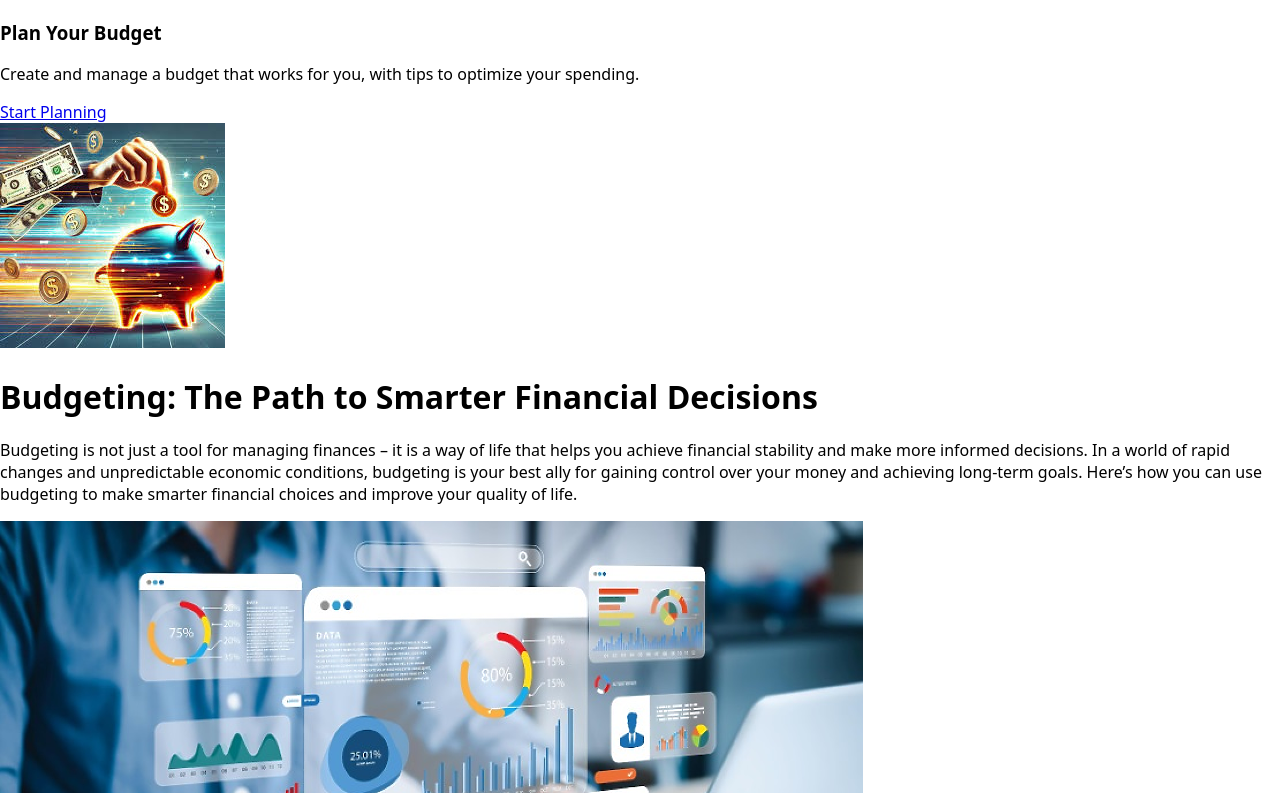
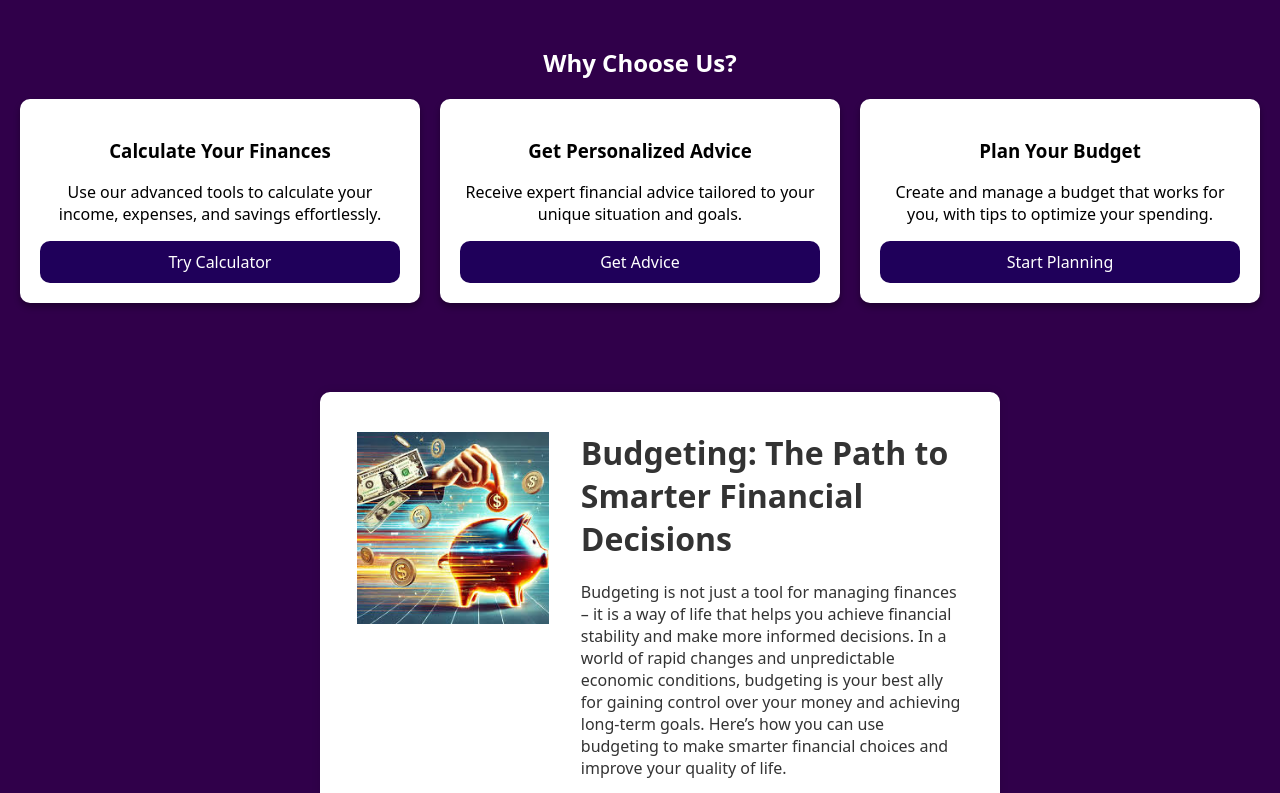
Before and after one commit to YavorPenev/Legends_HackTUES11, a React app in the folder Frontend/: page / in a window 1280 px wide. Shown: the part 1307-2100 px from the top of the page. Built offline with nearby package versions, Linux system fonts and the light colour scheme; the HTML template or start-up script is replaced by a standard one.

Commit message:
somewhat working main page now

```diff
--- a/Frontend/src/calculator.jsx
+++ b/Frontend/src/calculator.jsx
@@ -1,6 +1,17 @@
 import React, { useState } from "react";
 import { BrowserRouter as Router, Route, Routes } from "react-router";
 import "./styles/calculator.css";
+
+function Util() {
+  useEffect(() => {
+      const button = document.getElementById('themebutton');
+      if (button) {
+          button.className = 'main_buttons';
+      }
+  }, []);
+
+  return null;
+}
 
 function Calc(loan, interest, months) {
   const minterest = interest / 100 / 12;
--- a/Frontend/src/main.jsx
+++ b/Frontend/src/main.jsx
@@ -2,9 +2,11 @@ import { StrictMode } from 'react';
 import { createRoot } from 'react-dom/client';
 import React, { useState, useEffect } from 'react';
 import { BrowserRouter as Router, Routes, Route } from "react-router";
+import Carousel from './parts/carousel';
 import ThemeChange from './parts/ThemeChange';
 import Calculator from './calculator';
 import Login from './login';
+import "./styles/index.css";
 import "./styles/themestyles.css";
 
 function toggleMenu() {
@@ -56,10 +58,12 @@ function Main() {
                         ☰&nbsp;Menu
                     </button>
 
+
                     <div className="element" id="side-menu">
                         <button className="close-button" id="closebutton" onClick={toggleMenu}>
                             ✖
                         </button>
+
                         <div className="menu-content">
                             <button className="menu-item element_buttons">
                                 <a href="/calcPage" id="buttonlink">Loan Calculator</a>
@@ -69,6 +73,7 @@ function Main() {
                             <button className="menu-item element_buttons">Contacts</button>
                         </div>
                     </div>
+                    <ThemeChange/>
 
                     <div className="logo">
                         <img alt="Logo" src="logo.png" />
@@ -96,6 +101,8 @@ function Main() {
             </header>
 
             <a className="element_buttons" id="aibutton">AI</a>
+
+            <Carousel/>
 
             <div id="carousel-flex">
                 <div className="element" id="carousel-box"></div>
@@ -232,7 +239,7 @@ function App() {
         <Router>
             <Routes>
                 <Route path="/" element={<Main />} />
-                <Route path="/calcPage" element={<Calculator />} />
+                <Route path="/calculator" element={<Calculator />} />
                 <Route path="/login" element={<Login />} />
             </Routes>
         </Router>
--- a/Frontend/src/parts/carousel.jsx
+++ b/Frontend/src/parts/carousel.jsx
@@ -1,3 +1,9 @@
+import { StrictMode } from 'react';
+import { createRoot } from 'react-dom/client';
+import React, { useState, useEffect } from 'react';
+import { BrowserRouter as Router, Routes, Route } from "react-router";
+import "../styles/index.css";
+
 function Carousel() {
     const [slideIndex, setSlideIndex] = useState(0);
 
--- a/Frontend/src/styles/containers.css
+++ /dev/null
@@ -1,98 +0,0 @@
-body {
-    font-family: Arial, sans-serif;
-    background-color: #f4f4f9;
-    color: #333;
-    margin: 0;
-    padding: 0;
-}
-
-.container {
-    display: flex;
-    flex-direction: column;
-    align-items: center;
-    justify-content: center;
-    padding: 20px;
-    width: 50%;
-    background-color: #fff;
-    border-radius: 10px;
-    box-shadow: 0 0 10px rgba(0, 0, 0, 0.1);
-    margin-left: 25%;
-    margin-top: 3%;
-}
-
-.content {
-    display: flex;
-    flex-direction: row; /* Подредете елементите хоризонтално */
-    align-items: flex-start;
-    justify-content: center;
-    width: 100%;
-    padding: 20px;
-    margin-left: -2%;
-}
-
-.section{
-    display: flex;
-    flex-direction: row;
-    border-top-width: 5px;
-    border-top-color: black;
-    border-top-style: solid;
-    width: 95%;
-    margin-left: 2%;
-}
-
-.cont{
-    display: flex;
-    flex-direction: column;
-}
-
-.image {
-    width: 100%; /* Задайте ширината на изображението */
-    height: 100%;
-    margin-right: 2px; /* Добавете разстояние между изображението и текста */
-
-}
-
-.image-box{
-    max-width: 30%;
-    margin-left: -25%;
-    margin-right: 5%;
-}
-
-#link{
-    margin-top: 2%;
-}
-.main-text {
-    max-width: 60%; /* Задайте ширината на текста */
-    font-size: 1rem;
-    color: #333;
-    text-align: start;
-    margin-right: -23%;
-    margin-top: -3.5%;
-}
-
-
-
-.i {
-    font-size: 1rem;
-    color: #ccc;
-    cursor: pointer;
-    transition: color 0.3s;
-    margin-top: 2%;
-
-}
-
-.remaining-text{
-    width: 97%;
-    margin-left: 2%;
-}
-
-.i.active {
-    color: #ffee00;
-}
-
-.rating-number {
-    font-size: 1rem;
-    margin-right: 10px;
-    margin-left: 53%;
-    margin-top: 2%;
-}
--- a/Frontend/src/styles/index.css
+++ b/Frontend/src/styles/index.css
@@ -181,7 +181,6 @@ header {
     height: 100%;
     font-size: 200%;
     aspect-ratio: 1/1;
-    ;
 }
 
 #themebox {
```
Also changed, not shown: Frontend/src/parts/Util.jsx (deleted, +0 -12 lines).
